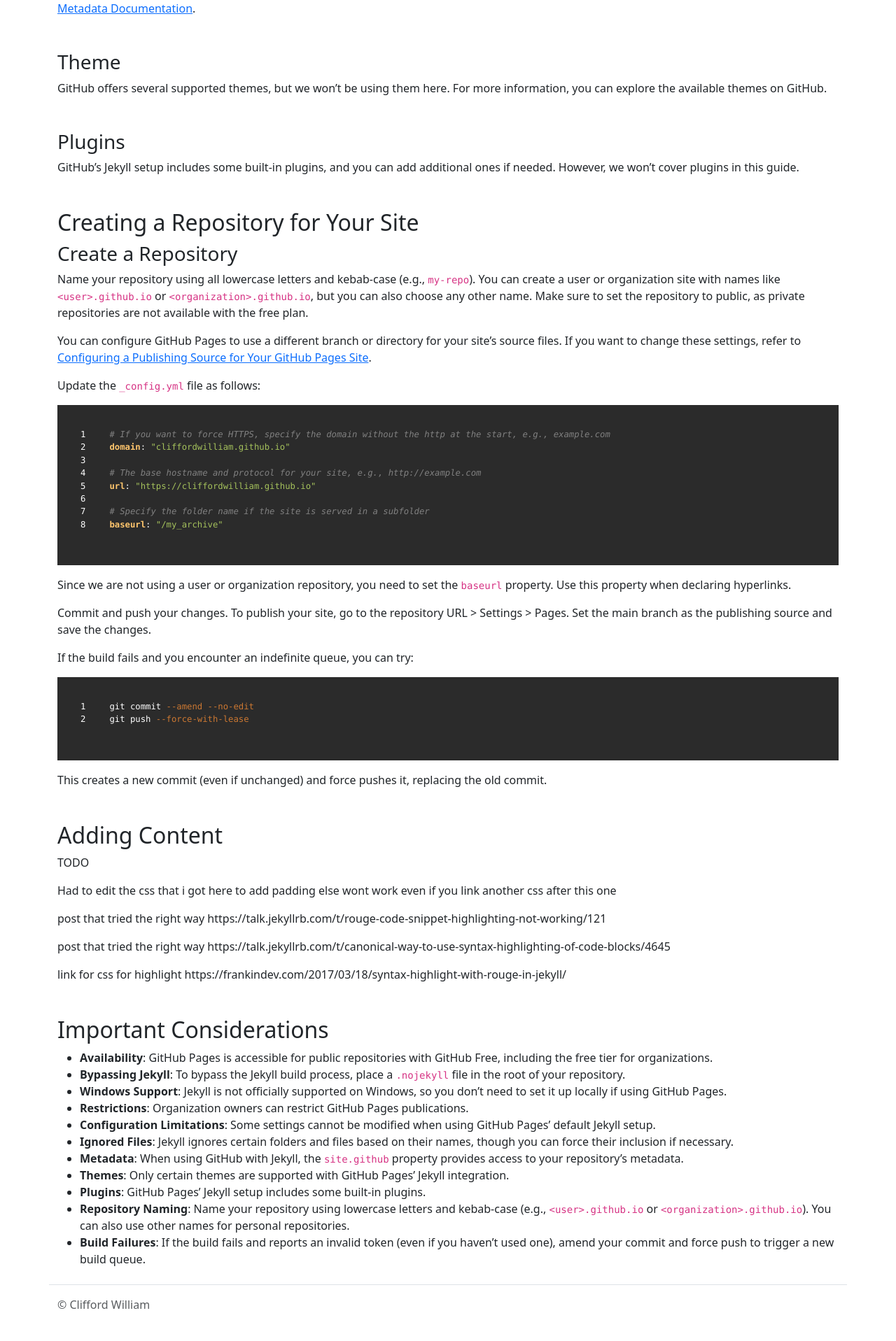
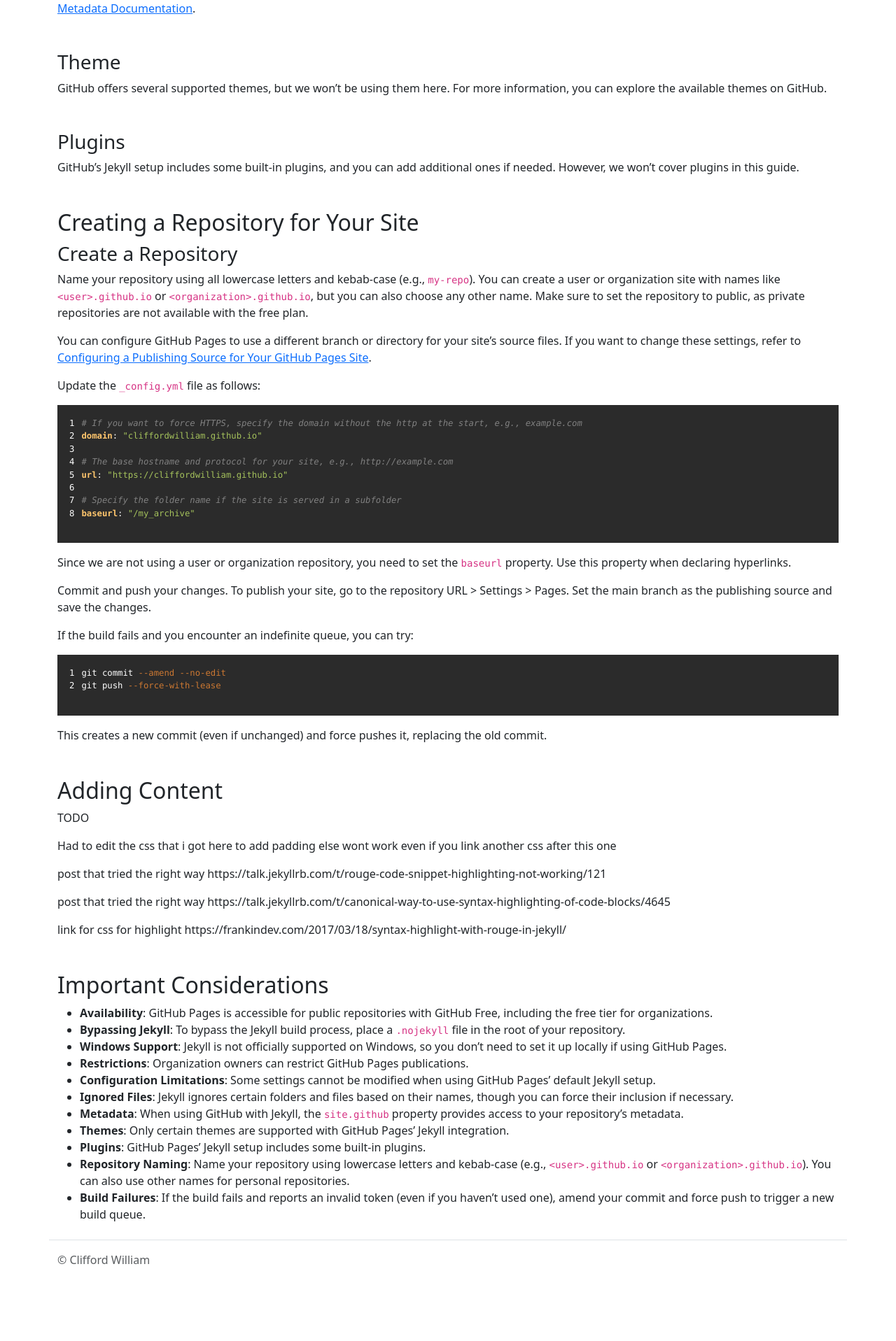
Before and after one commit to cliffordwilliam/my_archive, a Jekyll site: the page built from _posts/2024-09-12-github-pages-and-jekyll.md, in a window 1280 px wide. Shown: the part 1941-3858 px from the top of the page at 70% size. Built offline with Jekyll 4.4.1, drawn with Linux system fonts in a browser that asks for light colours; after the commit the page ends 3794 px from its top, so only the background shows below that.

Commit message:
highlight css

```diff
--- a/assets/css/pygments-darcula.css
+++ b/assets/css/pygments-darcula.css
@@ -1,6 +1,7 @@
 /*! Darcula theme; https://github.com/alem0lars/vim-colorscheme-darcula */
 .highlight, .highlight pre, .highlight table { background: #2b2b2b !important; color: #ffffff !important; }
-.highlight pre { padding: 1rem !important; }
+pre.highlight { padding: 1rem !important; }
+pre.lineno {margin-right: .5rem !important;}
 .highlight .hll { background-color: #ffffcc !important; }
 .highlight  { background: #2b2b2b !important; color: #a9b7c6 !important; background-color: #2b2b2b !important; }
 .highlight .c { color: #808080 !important; font-style: italic !important; background-color: #2b2b2b !important; } /* Comment */
```
